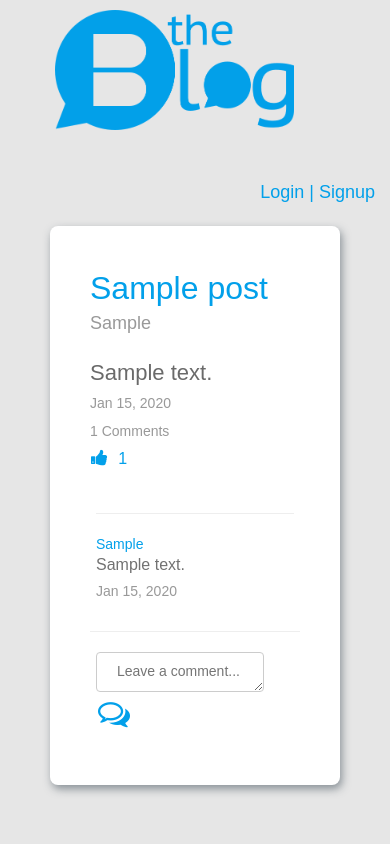
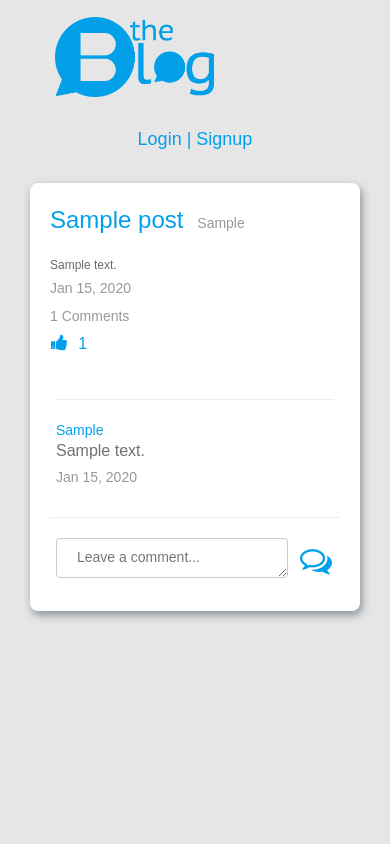
Before and after one commit to caseyr003/blog, a Python web app: template templates/post.html in a window 390 px wide. Run offline with Jinja, Linux system fonts and the light colour scheme; the template is opened without the code that fills it: most values are stand-ins (such as "Sample title", 1, 10 or a date in 2020); some web fonts are replaced.

Commit message:
update mobile css

```diff
--- a/static/css/style.css
+++ b/static/css/style.css
@@ -114,7 +114,7 @@ input[type=submit]:hover {
 
 .post-content {
    margin-top: 5px;
-   font-size: 22px;
+   font-size: 18px;
    color: #6a6a6a;
    text-align: justify;
 }
@@ -308,3 +308,34 @@ input[type=submit]:hover {
    margin: 20px 0;
    font-size: 24px;
 }
+
+
+/* Mobile */
+@media (max-width: 600px) {
+   .logo {
+      max-height: 80px;
+   }
+
+   .nav-login {
+      float: none;
+      text-align: center;
+      margin: 10px auto;
+   }
+
+   .post-container {
+      margin: 20px 0;
+      padding: 20px;
+   }
+
+   .post-content {
+      font-size: 12px;
+   }
+
+   .post-title {
+      font-size: 14px;
+   }
+
+   .post-title-link {
+      font-size: 24px;
+   }
+}
```
